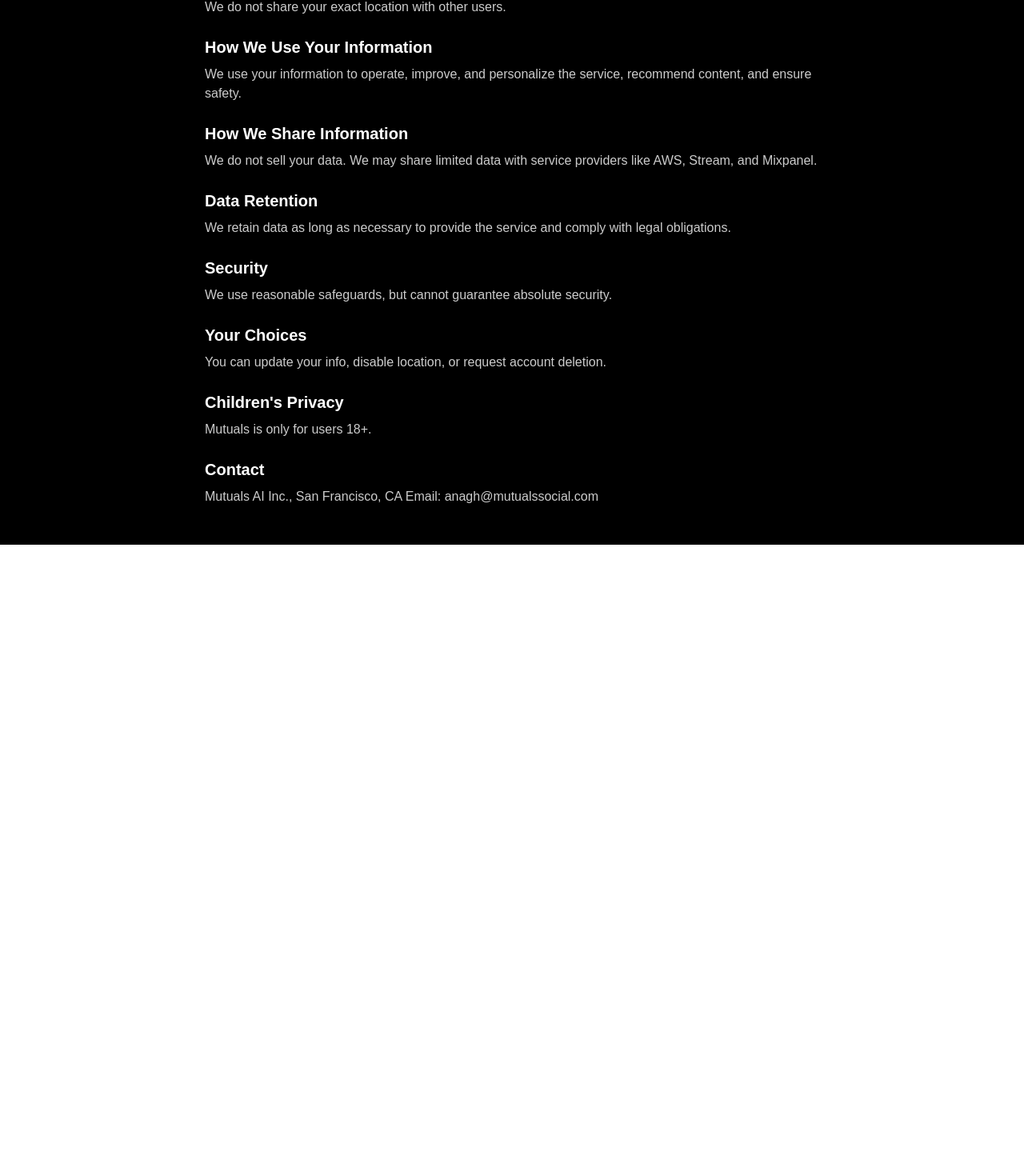
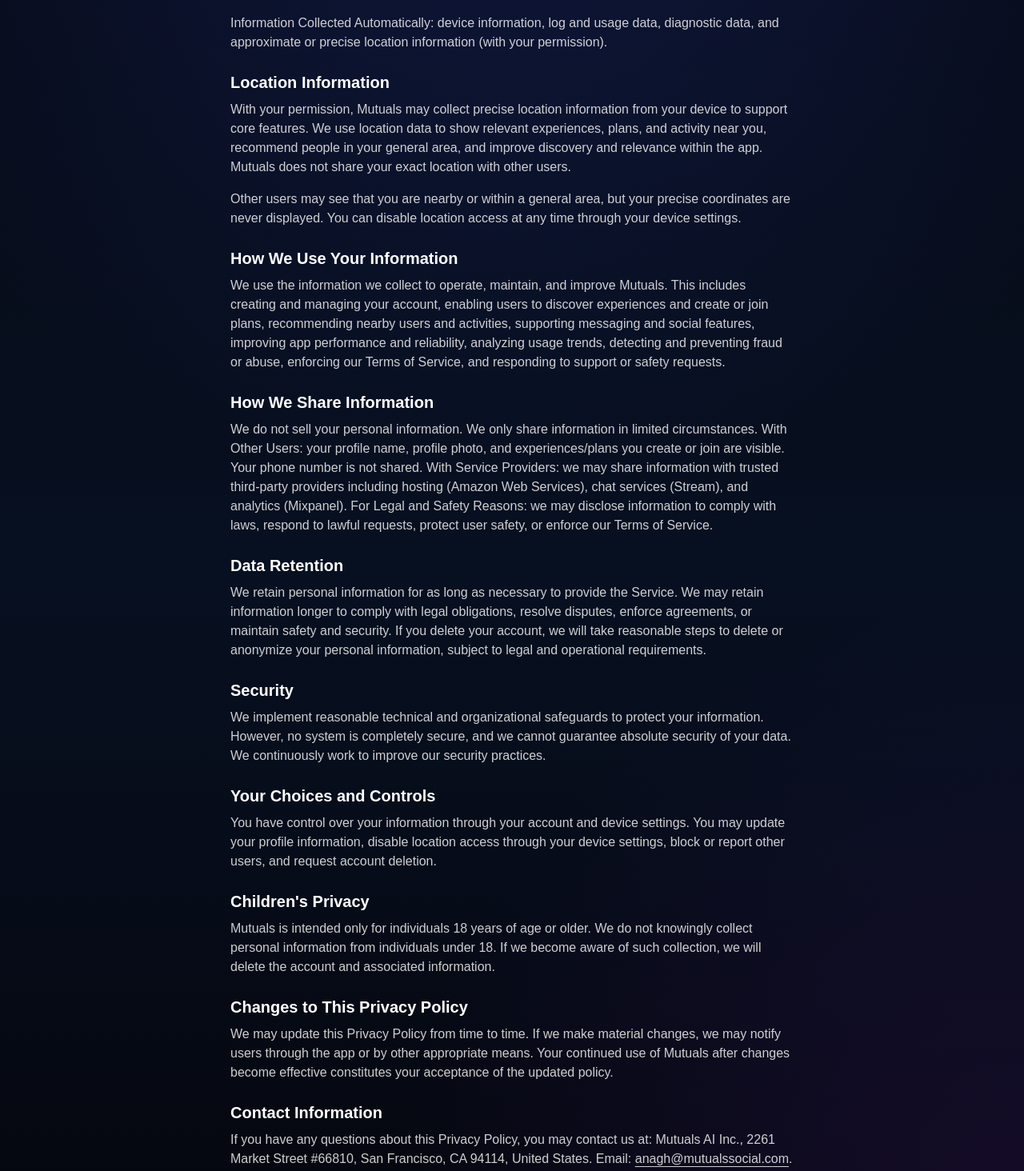
Before and after one commit to richavakharia/MutualsWebsite, a Next.js app: page /privacy in a window 1280 px wide. Shown: the part 319-1783 px from the top of the page at 80% size. Before the commit the page ends 1000 px from the top, so only its background shows below. Built offline with nearby package versions, Linux system fonts and the light colour scheme.

Commit message:
update legal pages

```diff
--- a/app/privacy/page.tsx
+++ b/app/privacy/page.tsx
@@ -1,56 +1,78 @@
 export default function PrivacyPage() {
   return (
-    <main className="min-h-screen bg-black text-white px-6 py-12">
-      <div className="mx-auto max-w-3xl">
-        <h1 className="text-3xl font-bold mb-4">Privacy Policy</h1>
-        <p className="text-white/60 mb-6">Last updated: 3/31/2026</p>
+    <main className="relative min-h-screen overflow-hidden text-white">
+      <div className="absolute inset-0 -z-10 bg-[#05070f]" />
+      <div className="absolute inset-0 -z-10 bg-[radial-gradient(circle_at_top,rgba(40,58,160,0.32)_0%,rgba(40,58,160,0.18)_22%,transparent_48%),linear-gradient(180deg,#05070f_0%,#071021_55%,#05070f_100%)]" />
+      <div className="absolute inset-0 -z-10 bg-[radial-gradient(circle_at_bottom_right,rgba(117,39,189,0.14)_0%,transparent_35%)]" />
 
-        <h2 className="text-xl font-semibold mt-6 mb-2">Information We Collect</h2>
+      <div className="mx-auto max-w-3xl px-6 py-12 sm:px-8">
+        <h1 className="mb-4 text-3xl font-bold">Privacy Policy</h1>
+        <p className="mb-6 text-white/60">Last updated: 3/31/2026</p>
+
+        <h2 className="mb-2 mt-6 text-xl font-semibold">Information We Collect</h2>
         <p className="text-white/80">
           We collect information you provide directly to us, as well as information collected automatically when you use the Service.
-          Information includes phone number, profile info, photos, plans, messages, and usage data.
+        </p>
+        <p className="mt-4 text-white/80">
+          Information You Provide: phone number, profile information (name, bio, interests), profile photo or images, experiences/plans/activities you create or join, messages and content shared within chats or plans, and reports/feedback/support requests.
+        </p>
+        <p className="mt-4 text-white/80">
+          Information Collected Automatically: device information, log and usage data, diagnostic data, and approximate or precise location information (with your permission).
         </p>
 
-        <h2 className="text-xl font-semibold mt-6 mb-2">Location Information</h2>
+        <h2 className="mb-2 mt-6 text-xl font-semibold">Location Information</h2>
         <p className="text-white/80">
-          With your permission, Mutuals may collect location data to show relevant experiences and people near you.
-          We do not share your exact location with other users.
+          With your permission, Mutuals may collect precise location information from your device to support core features. We use location data to show relevant experiences, plans, and activity near you, recommend people in your general area, and improve discovery and relevance within the app. Mutuals does not share your exact location with other users.
+        </p>
+        <p className="mt-4 text-white/80">
+          Other users may see that you are nearby or within a general area, but your precise coordinates are never displayed. You can disable location access at any time through your device settings.
         </p>
 
-        <h2 className="text-xl font-semibold mt-6 mb-2">How We Use Your Information</h2>
+        <h2 className="mb-2 mt-6 text-xl font-semibold">How We Use Your Information</h2>
         <p className="text-white/80">
-          We use your information to operate, improve, and personalize the service, recommend content, and ensure safety.
+          We use the information we collect to operate, maintain, and improve Mutuals. This includes creating and managing your account, enabling users to discover experiences and create or join plans, recommending nearby users and activities, supporting messaging and social features, improving app performance and reliability, analyzing usage trends, detecting and preventing fraud or abuse, enforcing our Terms of Service, and responding to support or safety requests.
         </p>
 
-        <h2 className="text-xl font-semibold mt-6 mb-2">How We Share Information</h2>
+        <h2 className="mb-2 mt-6 text-xl font-semibold">How We Share Information</h2>
         <p className="text-white/80">
-          We do not sell your data. We may share limited data with service providers like AWS, Stream, and Mixpanel.
+          We do not sell your personal information. We only share information in limited circumstances. With Other Users: your profile name, profile photo, and experiences/plans you create or join are visible. Your phone number is not shared. With Service Providers: we may share information with trusted third-party providers including hosting (Amazon Web Services), chat services (Stream), and analytics (Mixpanel). For Legal and Safety Reasons: we may disclose information to comply with laws, respond to lawful requests, protect user safety, or enforce our Terms of Service.
         </p>
 
-        <h2 className="text-xl font-semibold mt-6 mb-2">Data Retention</h2>
+        <h2 className="mb-2 mt-6 text-xl font-semibold">Data Retention</h2>
         <p className="text-white/80">
-          We retain data as long as necessary to provide the service and comply with legal obligations.
+          We retain personal information for as long as necessary to provide the Service. We may retain information longer to comply with legal obligations, resolve disputes, enforce agreements, or maintain safety and security. If you delete your account, we will take reasonable steps to delete or anonymize your personal information, subject to legal and operational requirements.
         </p>
 
-        <h2 className="text-xl font-semibold mt-6 mb-2">Security</h2>
+        <h2 className="mb-2 mt-6 text-xl font-semibold">Security</h2>
         <p className="text-white/80">
-          We use reasonable safeguards, but cannot guarantee absolute security.
+          We implement reasonable technical and organizational safeguards to protect your information. However, no system is completely secure, and we cannot guarantee absolute security of your data. We continuously work to improve our security practices.
         </p>
 
-        <h2 className="text-xl font-semibold mt-6 mb-2">Your Choices</h2>
+        <h2 className="mb-2 mt-6 text-xl font-semibold">Your Choices and Controls</h2>
         <p className="text-white/80">
-          You can update your info, disable location, or request account deletion.
+          You have control over your information through your account and device settings. You may update your profile information, disable location access through your device settings, block or report other users, and request account deletion.
         </p>
 
-        <h2 className="text-xl font-semibold mt-6 mb-2">Children's Privacy</h2>
+        <h2 className="mb-2 mt-6 text-xl font-semibold">Children&apos;s Privacy</h2>
         <p className="text-white/80">
-          Mutuals is only for users 18+.
+          Mutuals is intended only for individuals 18 years of age or older. We do not knowingly collect personal information from individuals under 18. If we become aware of such collection, we will delete the account and associated information.
         </p>
 
-        <h2 className="text-xl font-semibold mt-6 mb-2">Contact</h2>
+        <h2 className="mb-2 mt-6 text-xl font-semibold">Changes to This Privacy Policy</h2>
         <p className="text-white/80">
-          Mutuals AI Inc., San Francisco, CA
-          Email: anagh@mutualssocial.com
+          We may update this Privacy Policy from time to time. If we make material changes, we may notify users through the app or by other appropriate means. Your continued use of Mutuals after changes become effective constitutes your acceptance of the updated policy.
+        </p>
+
+        <h2 className="mb-2 mt-6 text-xl font-semibold">Contact Information</h2>
+        <p className="text-white/80">
+          If you have any questions about this Privacy Policy, you may contact us at: Mutuals AI Inc., 2261 Market Street #66810, San Francisco, CA 94114, United States. Email:{" "}
+          <a
+            href="mailto:anagh@mutualssocial.com"
+            className="underline underline-offset-4 transition hover:text-white"
+          >
+            anagh@mutualssocial.com
+          </a>
+          . Website: https://mutualssocial.com
         </p>
       </div>
     </main>
--- a/app/support/page.tsx
+++ b/app/support/page.tsx
@@ -1,13 +1,25 @@
 export default function SupportPage() {
   return (
-    <main className="min-h-screen bg-black px-6 py-16 text-white">
-      <div className="mx-auto max-w-3xl">
-        <h1 className="text-4xl font-bold">Support</h1>
-        <p className="mt-6 text-white/80">
+    <main className="relative min-h-screen overflow-hidden text-white">
+      <div className="absolute inset-0 -z-10 bg-[#05070f]" />
+      <div className="absolute inset-0 -z-10 bg-[radial-gradient(circle_at_top,rgba(40,58,160,0.32)_0%,rgba(40,58,160,0.18)_22%,transparent_48%),linear-gradient(180deg,#05070f_0%,#071021_55%,#05070f_100%)]" />
+      <div className="absolute inset-0 -z-10 bg-[radial-gradient(circle_at_bottom_right,rgba(117,39,189,0.14)_0%,transparent_35%)]" />
+
+      <div className="mx-auto max-w-3xl px-6 py-12 sm:px-8">
+        <h1 className="mb-4 text-3xl font-bold">Support</h1>
+
+        <p className="text-white/80">
           Need help with Mutuals? Reach out to us and we’ll get back to you as soon as possible.
         </p>
+
         <p className="mt-4 text-white/80">
-          Email: anagh@mutualssocial.com
+          Email:{" "}
+          <a
+            href="mailto:anagh@mutualssocial.com"
+            className="underline underline-offset-4 transition hover:text-white"
+          >
+            anagh@mutualssocial.com
+          </a>
         </p>
       </div>
     </main>
```
